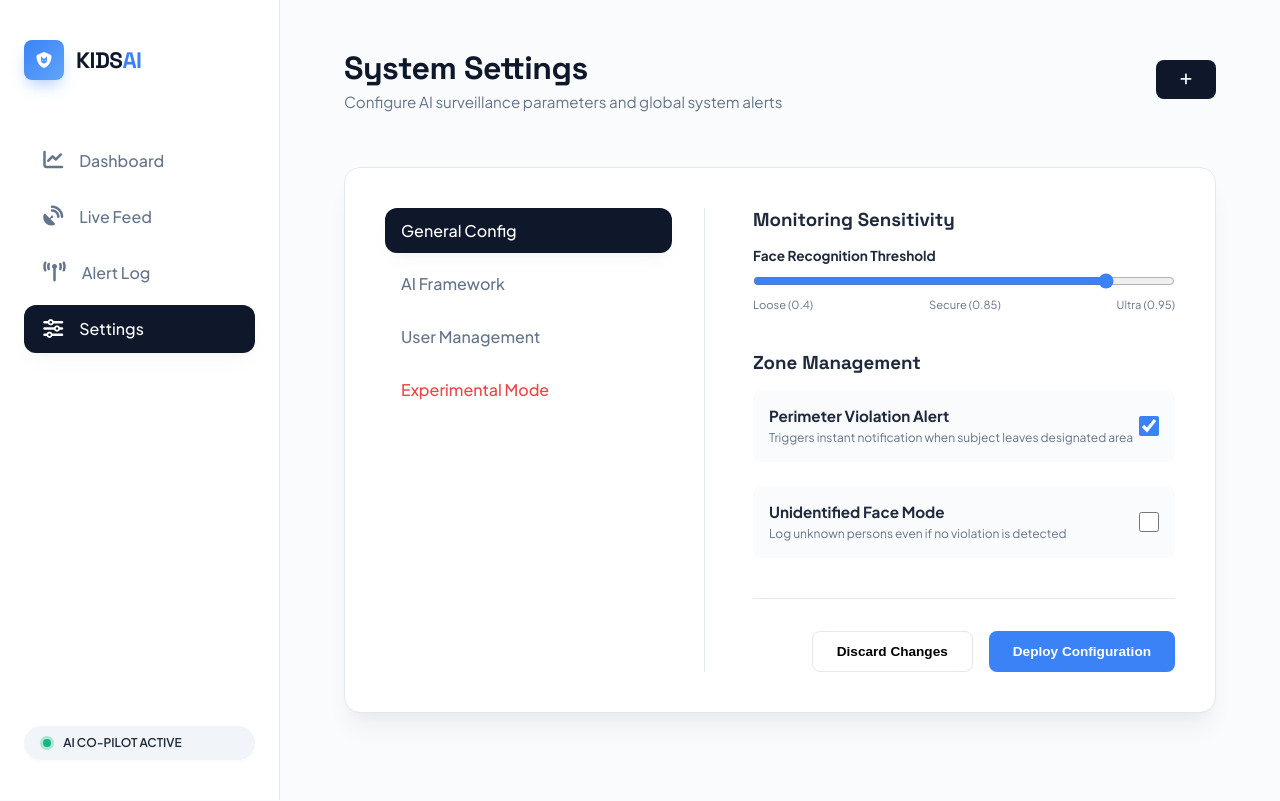
After one commit to mourishantony/Kids_Monitoring_System, a Flask app: page /settings in a window 1280 px wide. The commit adds this page. Run offline with Flask 3, Linux system fonts and the light colour scheme.

Commit message:
admin settings added

```diff
--- a/app.py
+++ b/app.py
@@ -32,6 +32,10 @@ def live_monitoring():
 def alerts_page():
     return render_template('alerts.html', alerts=ALERTS)
 
+@app.route('/settings')
+def settings_page():
+    return render_template('settings.html')
+
 @app.route('/kid/<kid_id>')
 def kid_details(kid_id):
     kid = KIDS_DB.get(kid_id)
--- a/static/js/script.js
+++ b/static/js/script.js
@@ -15,16 +15,7 @@ document.addEventListener('DOMContentLoaded', () => {
         };
     }
 
-    // System Link Behavior
-    const systemBtn = document.getElementById('nav-system');
-    if (systemBtn) {
-        systemBtn.addEventListener('click', (e) => {
-            e.preventDefault();
-            createToast('System settings are locked for administrative access.', 'warning');
-        });
-    }
-
-    // Simulation of periodic alerts
+    // Simulation of periodic alerts (simulated AI detection events)
     setTimeout(() => {
         createToast('Alert: Unknown person detected at South Fence.', 'error');
     }, 15000);
--- a/templates/base.html
+++ b/templates/base.html
@@ -43,7 +43,7 @@
                     </a>
                 </li>
                 <li class="nav-item">
-                    <a href="#" class="nav-link" id="nav-system">
+                    <a href="{{ url_for('settings_page') }}" class="nav-link {% if request.endpoint == 'settings_page' %}active{% endif %}" id="nav-system">
                         <i class="fa-solid fa-sliders"></i>
                         <span>Settings</span>
                     </a>
--- /dev/null
+++ b/templates/settings.html
@@ -0,0 +1,61 @@
+{% extends "base.html" %}
+
+{% block page_title %}System Settings{% endblock %}
+{% block page_subtitle %}Configure AI surveillance parameters and global system alerts{% endblock %}
+
+{% block content %}
+<div class="section-card">
+    <div class="settings-grid" style="display: grid; grid-template-columns: 320px 1fr; gap: 3rem;">
+        <!-- Left Tab Navigation -->
+        <div style="display: flex; flex-direction: column; gap: 0.5rem; border-right: 1px solid var(--border-subtle); padding-right: 2rem;">
+            <a href="#" class="nav-link active" style="padding: 0.75rem 1rem;">General Config</a>
+            <a href="#" class="nav-link" style="padding: 0.75rem 1rem;">AI Framework</a>
+            <a href="#" class="nav-link" style="padding: 0.75rem 1rem;">User Management</a>
+            <a href="#" class="nav-link" style="padding: 0.75rem 1rem; color: var(--accent-error);">Experimental Mode</a>
+        </div>
+
+        <!-- Right Content Area -->
+        <div class="settings-form">
+             <div style="margin-bottom: 2.5rem;">
+                <h3 style="font-family: 'Space Grotesk'; margin-bottom: 1rem;">Monitoring Sensitivity</h3>
+                <div style="display: flex; flex-direction: column; gap: 1.5rem;">
+                    <div>
+                        <label style="font-size: 0.85rem; font-weight: 700; display: block; margin-bottom: 0.5rem;">Face Recognition Threshold</label>
+                        <input type="range" style="width: 100%; accent-color: var(--brand-primary);" min="0" max="100" value="85">
+                        <div style="display: flex; justify-content: space-between; font-size: 0.7rem; color: var(--text-secondary); margin-top: 0.25rem;">
+                            <span>Loose (0.4)</span>
+                            <span>Secure (0.85)</span>
+                            <span>Ultra (0.95)</span>
+                        </div>
+                    </div>
+                </div>
+             </div>
+
+             <div style="margin-bottom: 2.5rem;">
+                <h3 style="font-family: 'Space Grotesk'; margin-bottom: 1rem;">Zone Management</h3>
+                <div style="display: flex; flex-direction: column; gap: 1.5rem;">
+                    <div style="display: flex; justify-content: space-between; align-items: center; background: var(--bg-main); padding: 1rem; border-radius: var(--radius-md);">
+                        <div>
+                             <p style="font-weight: 700; font-size: 0.95rem;">Perimeter Violation Alert</p>
+                             <span style="font-size: 0.75rem; color: var(--text-secondary);">Triggers instant notification when subject leaves designated area</span>
+                        </div>
+                        <input type="checkbox" checked style="width: 20px; height: 20px; accent-color: var(--brand-primary);">
+                    </div>
+                    <div style="display: flex; justify-content: space-between; align-items: center; background: var(--bg-main); padding: 1rem; border-radius: var(--radius-md);">
+                        <div>
+                             <p style="font-weight: 700; font-size: 0.95rem;">Unidentified Face Mode</p>
+                             <span style="font-size: 0.75rem; color: var(--text-secondary);">Log unknown persons even if no violation is detected</span>
+                        </div>
+                        <input type="checkbox" style="width: 20px; height: 20px; accent-color: var(--brand-primary);">
+                    </div>
+                </div>
+             </div>
+
+             <div style="border-top: 1px solid var(--border-subtle); padding-top: 2rem; display: flex; justify-content: flex-end; gap: 1rem;">
+                 <button class="btn" style="background: var(--surface); border: 1px solid var(--border-subtle);">Discard Changes</button>
+                 <button class="btn btn-primary" onclick="createToast('Configuration synchronized with sensor hub.', 'success')">Deploy Configuration</button>
+             </div>
+        </div>
+    </div>
+</div>
+{% endblock %}
```
